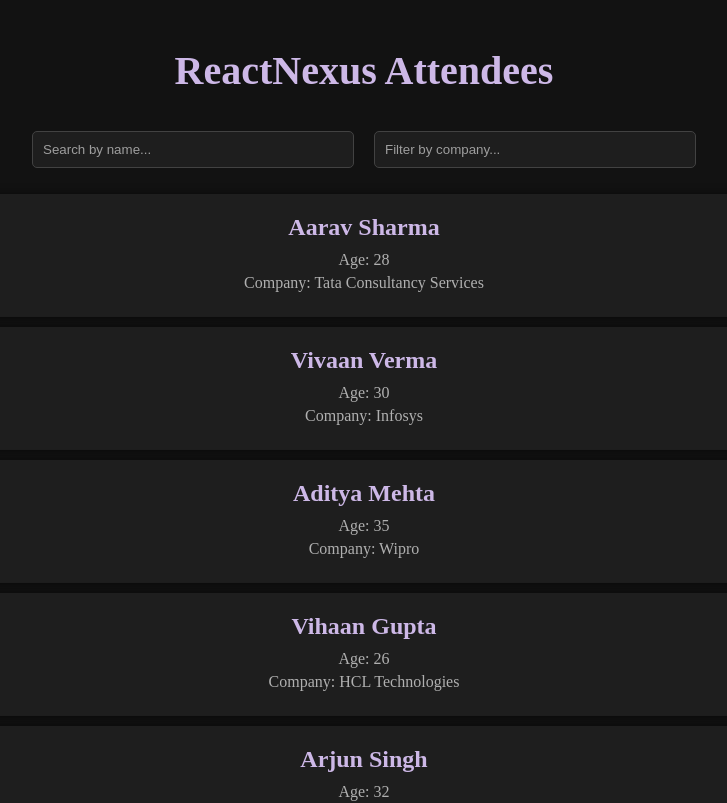
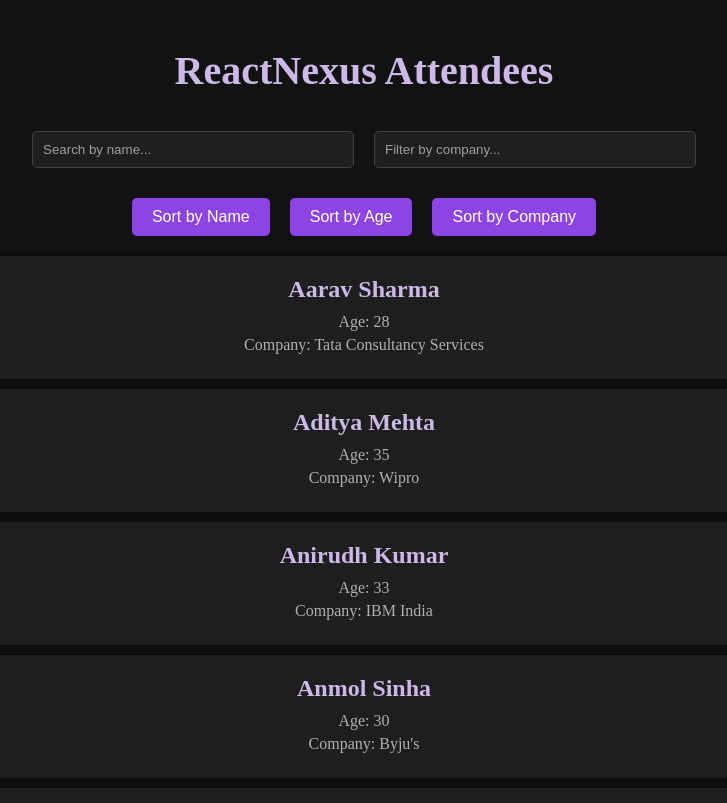
Before and after one commit to GarvitDadheech/ReactNexus-Attendees-Display, a React (Create React App) app: page / in a window 1280 px wide. Shown: the top 803 px of the page, without its empty margins (276-1003 px from the left). Built offline with nearby package versions, Linux system fonts and the light colour scheme.

Commit message:
added the sorting functionality

```diff
--- a/src/App.css
+++ b/src/App.css
@@ -1,4 +1,3 @@
-/* src/App.css */
 body {
   background-color: #121212;
   color: #e0e0e0;
@@ -51,7 +50,29 @@ p {
   margin: 5px 0;
   color: #b0b0b0;
 }
+
 h1 {
   color: #cdb8e7;
   font-size: 2.5rem;
 }
+
+.sort-buttons {
+  display: flex;
+  justify-content: center;
+  margin: 20px 0;
+}
+
+.sort-buttons button {
+  padding: 10px 20px;
+  margin: 0 10px;
+  border: none;
+  border-radius: 5px;
+  background-color:#8c45e4;
+  color: white;
+  cursor: pointer;
+  font-size: 1rem;
+}
+
+.sort-buttons button:hover {
+  background-color: #452170;
+}
--- a/src/App.js
+++ b/src/App.js
@@ -5,6 +5,8 @@ function App() {
   const [attendees, setAttendees] = useState([]);
   const [searchTerm, setSearchTerm] = useState('');
   const [filterCompany, setFilterCompany] = useState('');
+  const [sortKey, setSortKey] = useState('name');
+  const [sortOrder, setSortOrder] = useState('asc');
 
   useEffect(() => {
     fetch('/attendees.json')
@@ -13,29 +15,47 @@ function App() {
       .catch(error => console.error('Error fetching attendees:', error));
   }, []);
 
-  const filteredAttendees = attendees.filter(attendee =>
+
+  const sortedAttendees = [...attendees].sort((a, b) => {
+    if (a[sortKey] < b[sortKey]) return sortOrder === 'asc' ? -1 : 1;
+    if (a[sortKey] > b[sortKey]) return sortOrder === 'asc' ? 1 : -1;
+    return 0;
+  });
+
+  const filteredAttendees = sortedAttendees.filter(attendee =>
     attendee.name.toLowerCase().includes(searchTerm.toLowerCase()) &&
     attendee.company.toLowerCase().includes(filterCompany.toLowerCase())
   );
 
+  const handleSort = (key) => {
+    if (sortKey === key) {
+      setSortOrder(sortOrder === 'asc' ? 'desc' : 'asc');
+    } else {
+      setSortKey(key);
+      setSortOrder('asc');
+    }
+  };
+
   return (
     <div className="App">
       <h1>ReactNexus Attendees</h1>
-      {/* Search Bar */}
       <input
         type="text"
         placeholder="Search by name..."
         value={searchTerm}
         onChange={e => setSearchTerm(e.target.value)}
       />
-      {/* Filter by Company */}
       <input
         type="text"
         placeholder="Filter by company..."
         value={filterCompany}
         onChange={e => setFilterCompany(e.target.value)}
       />
-      {/* Attendee List */}
+      <div className="sort-buttons">
+        <button onClick={() => handleSort('name')}>Sort by Name</button>
+        <button onClick={() => handleSort('age')}>Sort by Age</button>
+        <button onClick={() => handleSort('company')}>Sort by Company</button>
+      </div>
       <ul>
         {filteredAttendees.map((attendee, index) => (
           <li key={index}>
```
